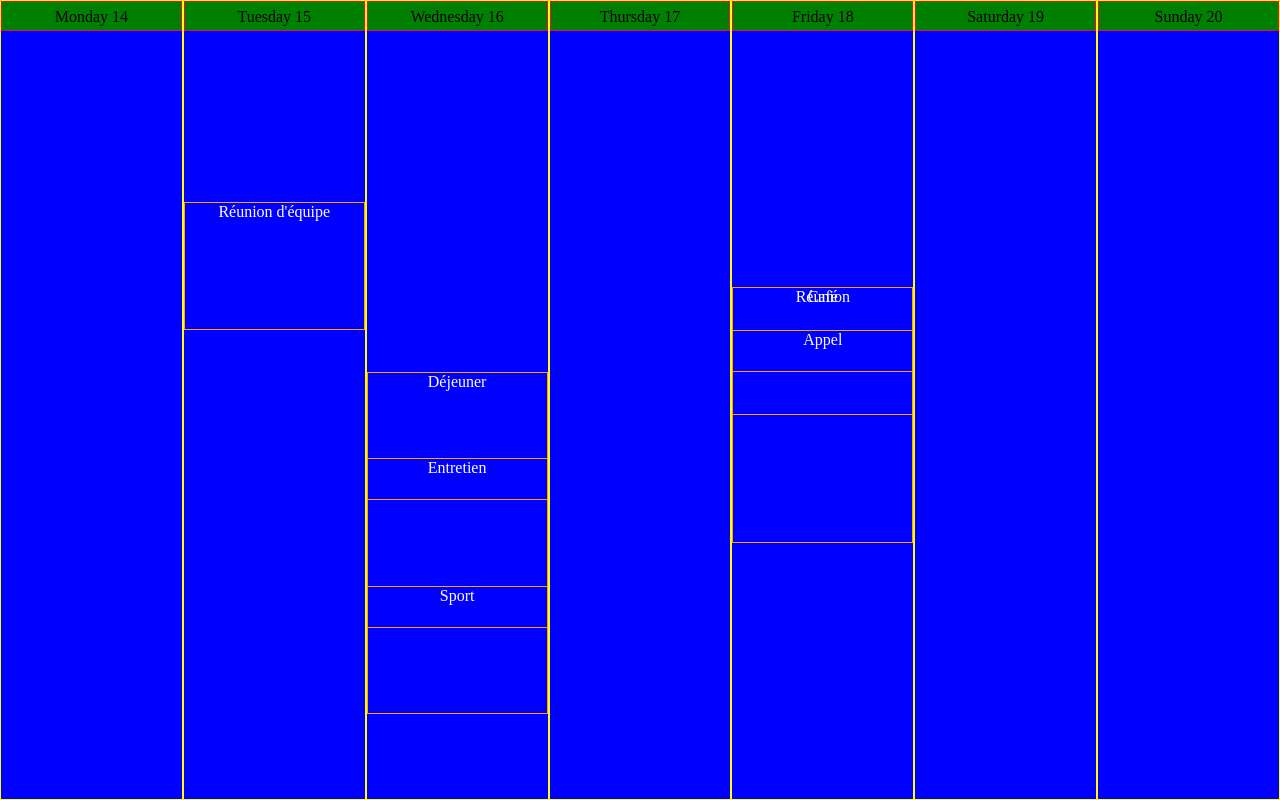
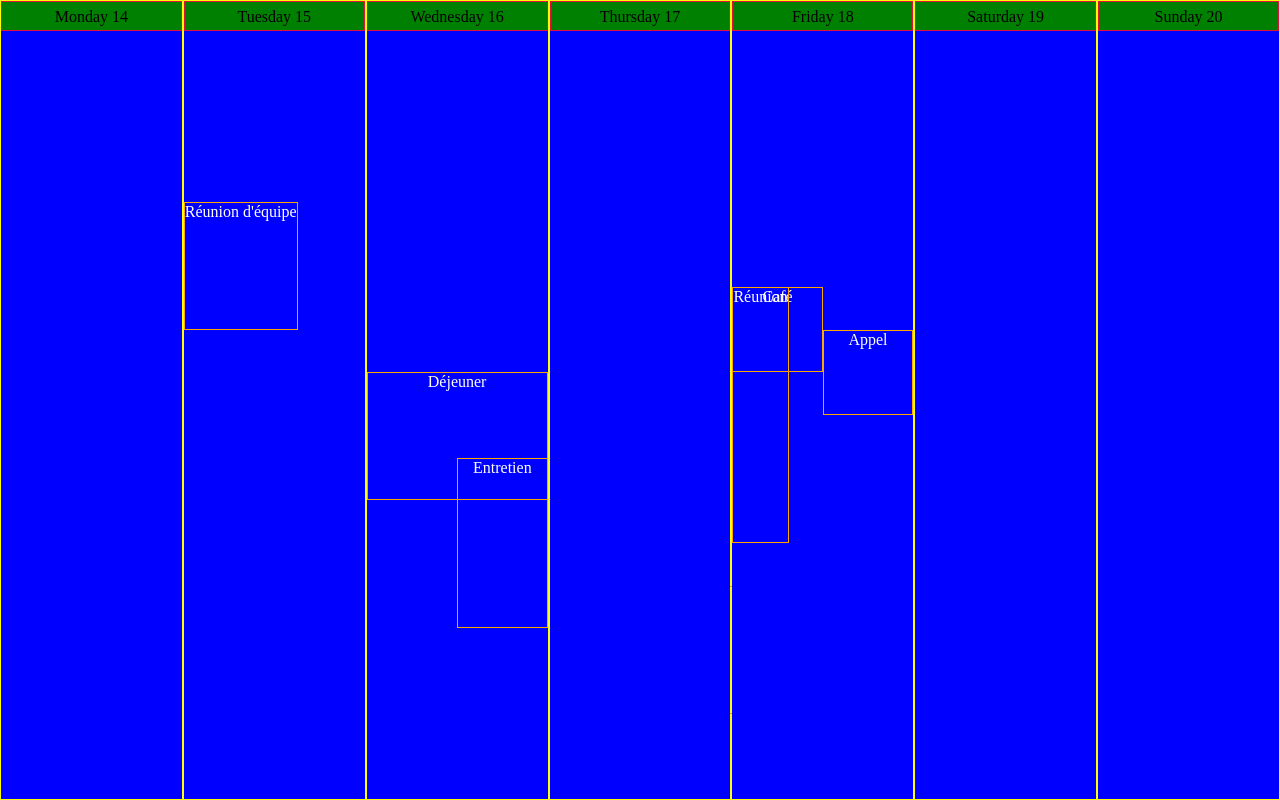
Before and after one commit to Otolia/calendar-js, a website: page index.html in a window 1280 px wide. Drawn offline with nearby package versions, Linux system fonts and the light colour scheme.

Commit message:
Add the functions to build the table

```diff
--- a/calendar.css
+++ b/calendar.css
@@ -12,7 +12,6 @@ html, body {
 }
 
 .single-day {
-    width: 14.285%;
     height: inherit;
     float: left;
     background: white;
--- a/calendar.js
+++ b/calendar.js
@@ -15,99 +15,20 @@ const MOMENT_DATE_HELPER = '2001-01-01 ';
 function buildCalendar($container, calObj) {
     console.log(calObj);
 
-    var startCal = moment(calObj.from);
-
-    var sdBodyObj = {};
-
-    buildCalendarStructure($container, startCal, sdBodyObj);
-
-    sdBodyObj.height = sdBodyObj[startCal.format('YYYY-MM-DD')].height();
-
-    placeEvents(sdBodyObj, calObj);
-
-    //# Refactor below
-
     var calcCalendar = {};
 
+    calcCalendar.dayIt = {start: moment(calObj.from), end: moment(calObj.to)};
     calcCalendar.structure = calcCalendarStructure(calObj);
     calcCalendar.content = calcCalendarContent(calObj);
 
     console.log(calcCalendar);
+
+    var sdBodyObj = buildCalendarStructure($container, calcCalendar.dayIt, calcCalendar.structure);
+
+    console.log(sdBodyObj);
+
+    buildCalendarContent(sdBodyObj, calcCalendar.dayIt, calcCalendar.content)
 }
-
-/**
- * Build the 7 days calendar structure (without data) and fill the sdObj with the jQuery of each single column
- *
- * @param $container
- * @param startCal
- * @param sdBodyObj
- */
-function buildCalendarStructure($container, startCal, sdBodyObj) {
-    var dateIt = moment(startCal),
-        i = 0;
-
-    while (i < 7) {
-        sdBodyObj[dateIt.format('YYYY-MM-DD')] = buildSingleDayDiv($container, dateIt);
-        dateIt.add(1, 'days');
-        i++;
-    }
-}
-
-/**
- * Build a column for a single day and return the representation of its body element in jQuery
- *
- * @param $container jQuery
- * @param day moment
- * @returns {jQuery}
- */
-function buildSingleDayDiv($container, day) {
-    var dayDiv = document.createElement('div');
-    dayDiv.className = 'single-day';
-
-    var dayDivHeader = document.createElement('div');
-    dayDivHeader.className = 'sd-header';
-    dayDivHeader.innerHTML = day.format('dddd DD');
-    dayDiv.appendChild(dayDivHeader);
-
-    var dayDivBody = document.createElement('div');
-    dayDivBody.className = 'sd-body';
-    dayDiv.appendChild(dayDivBody);
-
-    $container.append(dayDiv);
-
-    return $(dayDivBody);
-}
-
-function placeEvents(sdBodyObj, calObj) {
-    var dayStart = moment("2000-01-01 " + calObj.dayStartTime),
-        dayEnd = moment("2000-01-01 " + calObj.dayEndTime),
-        dayBounds = {start: dayStart, end: dayEnd},
-        dayDuration = dayEnd.diff(dayStart, 'minutes'),
-        sdBodyScale = sdBodyObj.height / dayDuration;
-
-    for (var i = 0; i < calObj.events.length; i++) {
-        var event = calObj.events[i],
-            sdBody = sdBodyObj[event.date];
-
-        placeSingleEvent(event, sdBody, dayBounds, sdBodyScale);
-    }
-}
-
-function placeSingleEvent(event, sdBody, dayBounds, sdBodyScale) {
-    var div = $(document.createElement('div')),
-        eventStart = moment("2000-01-01 " + event.startTime),
-        eventEnd = moment("2000-01-01 " + event.endTime),
-        eventDuration = eventEnd.diff(eventStart, 'minutes'),
-        dayElapsed = eventStart.diff(dayBounds.start, 'minutes');
-
-    div.addClass("event");
-    div.html(event.name);
-    div.css({position:"absolute", top:dayElapsed * sdBodyScale, width: "100%", height: (eventDuration * sdBodyScale) + "px"});
-
-    sdBody.append(div);
-}
-
-//# Refactor below
 
 /**
  * Calculate the overarching structure of the calendar
@@ -121,11 +42,11 @@ function calcCalendarStructure(calObj) {
 
     calStruct.nbCol = endCal.diff(startCal, 'day') + 1;
 
-    calStruct.sdWidth = _.round(100 / calStruct.nbCol, 3) + 'px';
+    calStruct.sdWidth = _.floor(100 / calStruct.nbCol, 3) + '%';
 
-    calStruct.singleDays = [];
+    calStruct.singleDays = {};
     for (var dayIt = moment(startCal); dayIt.isSameOrBefore(endCal); dayIt.add(1, 'days')) {
-        calStruct.singleDays.push(dayIt.format(READABLE_DAY_FORMAT));
+        calStruct.singleDays[dayIt.format(ISO_DAY_FORMAT)] = dayIt.format(READABLE_DAY_FORMAT);
     }
 
     return calStruct;
@@ -140,12 +61,14 @@ function calcCalendarContent(calObj) {
 
     calContent.dayDuration = dayBounds.end.diff(dayBounds.start, 'minutes');
 
-    calContent.dailyContent = {};
+    calContent.calcSingleDayBodyScale = function(sdBody) { return sdBody.height() / calContent.dayDuration};
+
+    calContent.dailyContents = {};
     for (var dayIt = moment(startCal); dayIt.isSameOrBefore(endCal); dayIt.add(1, 'days')) {
         var dailyEvents = _.filter(events, function (event) {
             return moment(event.date).isSame(dayIt);
         });
-        calContent.dailyContent[dayIt.format(ISO_DAY_FORMAT)] = calcCalendarDailyContent(dailyEvents, dayBounds);
+        calContent.dailyContents[dayIt.format(ISO_DAY_FORMAT)] = calcCalendarDailyContent(dailyEvents, dayBounds);
     }
 
     return calContent;
@@ -164,9 +87,17 @@ function calcCalendarDailyContent(dailyEvents, dayBounds) {
             calcEvent = {};
 
         calcEvent.fromDayStart = eventStart.diff(dayBounds.start, 'minutes');
+
         calcEvent.duration = eventEnd.diff(eventStart, 'minutes');
-        calcEvent.width = _.round(100 / dailyEvents.length, 3) + '%';
+
+        calcEvent.concurrent = concurrentEvents(dailyEvents, eventStart, eventEnd);
+
+        calcEvent.width = _.round(100 / calcEvent.concurrent, 3) + '%';
+
         calcEvent.order = it;
+
+        calcEvent.calcFloat = function ($sdBody) {return $sdBody.width() / calcEvent.concurrent * calcEvent.order};
+
         calcEvent.name = event.name;
 
         array.push(calcEvent);
@@ -174,3 +105,77 @@ function calcCalendarDailyContent(dailyEvents, dayBounds) {
 
     return array;
 }
+
+function concurrentEvents(dailyEvents, calcEventStart, calcEventEnd) {
+    var res = 0;
+
+    _.forEach(dailyEvents, function (event) {
+        var eventStart = moment(MOMENT_DATE_HELPER + event.startTime),
+            eventEnd = moment(MOMENT_DATE_HELPER + event.endTime);
+
+        if (calcEventStart.isBetween(eventStart, eventEnd) || calcEventEnd.isBetween(eventStart, eventEnd))
+            res++;
+    });
+
+    return res;
+}
+
+function buildCalendarStructure($container, dayItObj, calcStructure) {
+    var sdBodyObj = {};
+
+    for (var dayIt = moment(dayItObj.start); dayIt.isSameOrBefore(dayItObj.end); dayIt.add(1, 'days')) {
+        var dayStr = dayIt.format(ISO_DAY_FORMAT);
+        sdBodyObj[dayStr] = buildDailyStructure($container, calcStructure.sdWidth, calcStructure.singleDays[dayStr]);
+    }
+
+    return sdBodyObj;
+}
+
+function buildDailyStructure($container, sdWidth, name) {
+    var dayDiv = document.createElement('div');
+    dayDiv.className = 'single-day';
+    dayDiv.style.setProperty('width', sdWidth, '');
+
+    var dayDivHeader = document.createElement('div');
+    dayDivHeader.className = 'sd-header';
+    dayDivHeader.innerHTML = name;
+    dayDiv.appendChild(dayDivHeader);
+
+    var dayDivBody = document.createElement('div');
+    dayDivBody.className = 'sd-body';
+    dayDiv.appendChild(dayDivBody);
+
+    $container.append(dayDiv);
+
+    return $(dayDivBody);
+}
+
+function buildCalendarContent(sdBodyObj, dayItObj, calcContent) {
+    var sdBodyScale = calcContent.calcSingleDayBodyScale(sdBodyObj[dayItObj.start.format(ISO_DAY_FORMAT)]);
+
+    for (var dayIt = moment(dayItObj.start); dayIt.isSameOrBefore(dayItObj.end); dayIt.add(1, 'days')) {
+        var dayStr = dayIt.format(ISO_DAY_FORMAT),
+            dailyEvents = calcContent.dailyContents[dayStr],
+            sdBody = sdBodyObj[dayStr];
+
+        _.forEach(dailyEvents, function(event){
+            buildSingleEvent(sdBody, event, sdBodyScale);
+        });
+    }
+}
+
+function buildSingleEvent(sdBody, event, sdBodyScale) {
+    var div = $(document.createElement('div'));
+
+    div.addClass("event");
+    div.html(event.name);
+    div.css({
+        position:"absolute",
+        top:event.fromDayStart * sdBodyScale,
+        left: event.calcFloat(sdBody),
+        width: event.width,
+        height: (event.duration * sdBodyScale) + "px"
+    });
+
+    sdBody.append(div);
+}
```
